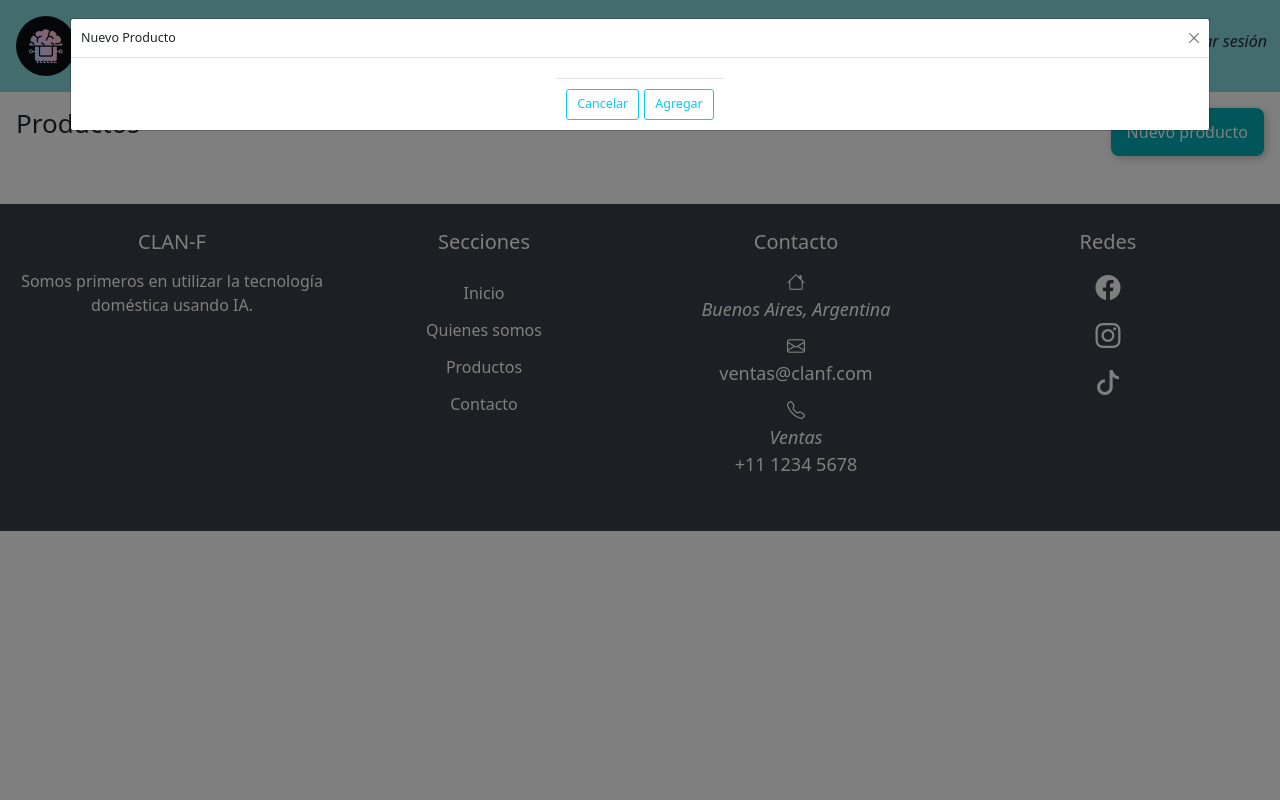
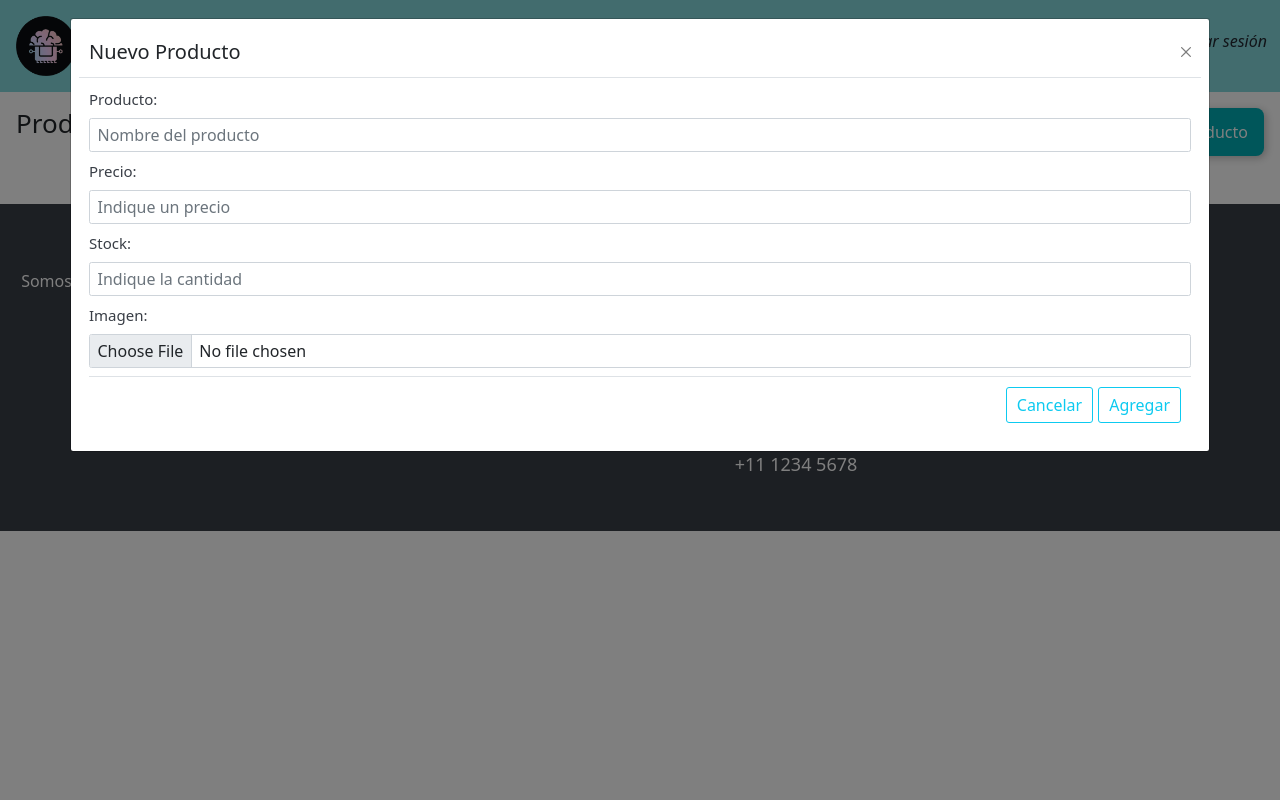
Before and after one commit to PaylemanC/CLAN-F--e-commerce, a Django app: page /administrador/ in a window 1280 px wide, after a click on "Nuevo producto". Run offline with Django 4.2, Linux system fonts and the light colour scheme; the visitor is signed in with stand-in values (Sample User, id 1); data that the repository does not hold is empty; some libraries are stand-ins or nearby versions.

Commit message:
Añade imagen para Model (form) y termina CREATE en administrador/

```diff
--- a/productos/forms.py
+++ b/productos/forms.py
@@ -4,23 +4,32 @@ from .models import Product
 class ProductForm(forms.ModelForm):
     class Meta:
         model = Product
-        fields = ['title', 'price', 'stock']
+        fields = ['title', 'price', 'stock', 'image']
 
     title = forms.CharField(label='Producto', min_length=1, max_length=30,
         widget=forms.TextInput(attrs={
-            'placeholder': 'Nombre del Producto',
+            'placeholder': 'Nombre del producto',
             'class': "form-control",
         })
     )
-    price = forms.CharField(label='Precio', min_length=1, max_length=8,
-        widget=forms.TextInput(attrs={
-            'placeholder': 'Indique un Precio',
+
+    price = forms.DecimalField(required=True, label='Precio', max_digits=8, decimal_places=2,
+        widget=forms.NumberInput(attrs={
+            'placeholder': 'Indique un precio',
             'class': "form-control",
         })
     )
-    stock = forms.CharField(label='Stock', min_length=0, max_length=5,
-        widget=forms.TextInput(attrs={
-            'placeholder': 'Indique la Cantidad',
+
+    stock = forms.IntegerField(label='Stock',
+        widget=forms.NumberInput(attrs={
+            'placeholder': 'Indique la cantidad',
             'class': "form-control",
         })
     )
+
+    image = forms.ImageField(required=True, label='Imagen',
+        widget=forms.ClearableFileInput(attrs={
+            'class': 'form-control',
+            'id': 'photo',
+            'accept': 'image/*'
+        }))
--- a/productos/urls.py
+++ b/productos/urls.py
@@ -2,5 +2,5 @@ from django.urls import path
 from . import views
 
 urlpatterns = [
-        path('', views.listar_productos, name = 'productos-admin'),
+        path('', views.crear_producto, name = 'productos-admin'),
 ]
--- a/productos/views.py
+++ b/productos/views.py
@@ -6,23 +6,18 @@ from productos.models import Product
 
 # Create your views here.
 @login_required(login_url='/login')
-def listar_productos(request):
+def crear_producto(request):
     products = Product.objects.all().order_by('-id')
-    print(products)
-    return render(request, 'administrador.html', {
-        'products': products
-    })
+    form = ProductForm(request.POST or None)
 
-@login_required(login_url='/login')
-def crear_producto(request):
-    form = ProductForm(request.POST or None)
     if request.method == 'POST':
-        form = ProductForm(request.POST) #Crea una instancia de productForm
+        form = ProductForm(request.POST, request.FILES) #Crea una instancia de productForm
         if form.is_valid():
             form.save()
-            return redirect('administrador.html')
+            return redirect('productos-admin')
     else: #si el metodo es GET genera una instancia y se la pasa al contexto
         form = ProductForm()
     return render(request, 'administrador.html', {
-        'form': form
+        'form': form,
+        'products': products
     })
--- a/static/styles/administrador.css
+++ b/static/styles/administrador.css
@@ -88,6 +88,29 @@
     background: #cb2121;
     box-shadow: 1px 1px 8px #c3c3c3;
 }
+
+.modal-content {
+    padding: 8px;
+}
+
+.modal-title {
+    font-size: 2rem;
+}
+
+label {
+    color: var(--relieve);
+    font-size: 1.5rem;
+}
+
+input.form-control {
+    font-size: 1.6rem;
+    margin: 8px 0;
+}
+
+button.btn-lg {
+    font-size: 1.6rem;
+}
+
 @media screen and (max-width: 768px) {
     .product-card {
         justify-content: center;
--- a/templates/administrador.html
+++ b/templates/administrador.html
@@ -41,14 +41,14 @@
         <button type="button" class="btn-close" data-bs-dismiss="modal" aria-label="Close"></button>
       </div>
       <div class="modal-body">
-        <form method='POST'>
+        <form method='POST' enctype="multipart/form-data">
             {% csrf_token %}
             {{ form }}
+            <div class="modal-footer mx-auto">
+              <button type="button" class="btn btn-outline-info btn-lg" for="btncheck1" data-bs-dismiss="modal">Cancelar</button>
+              <button type="submit" class="btn btn-outline-info btn-lg" for="btncheck1">Agregar</button>
+            </div>
         </form>
-      </div>
-      <div class="modal-footer mx-auto">
-        <button type="button" class="btn btn-outline-info btn-lg" for="btncheck1" data-bs-dismiss="modal">Cancelar</button>
-        <button type="button" class="btn btn-outline-info btn-lg" for="btncheck1">Agregar</button>
       </div>
     </div>
   </div>
```
